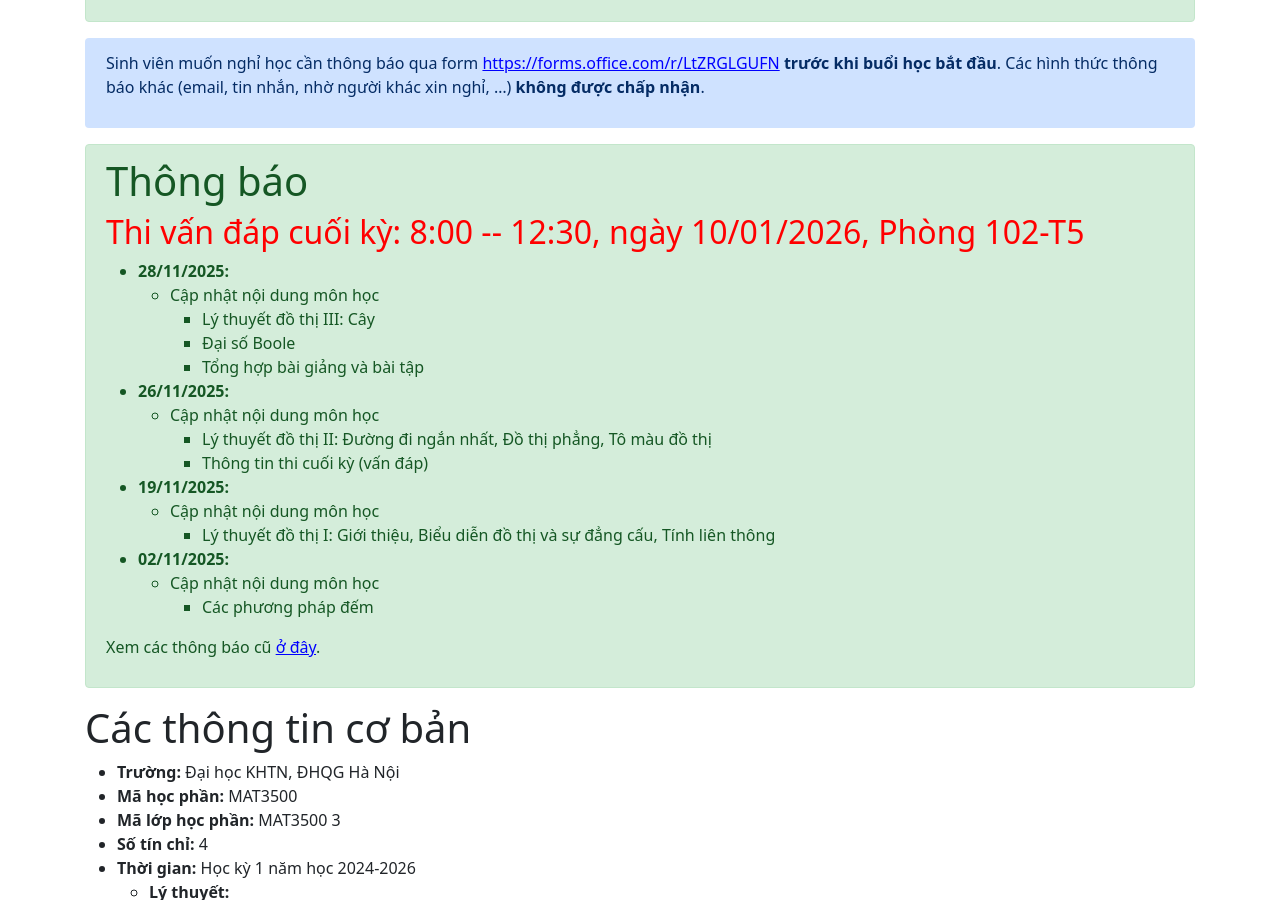
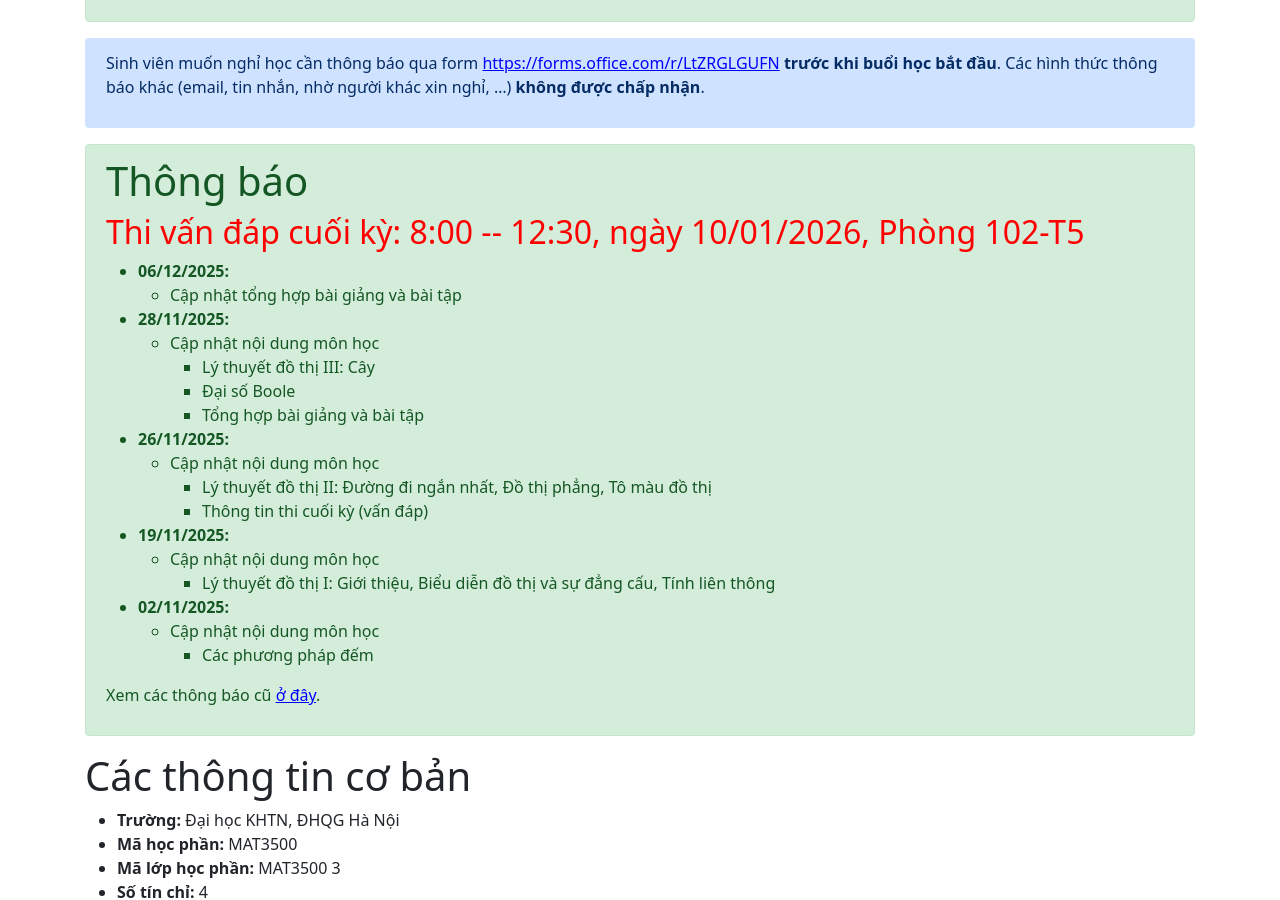
Before and after one commit to hoanganhduc/hoanganhduc.github.io, a Jekyll site: the page built from teaching/VNU-HUS/2025/winter/MAT3500-3/index.md, in a window 1280 px wide and 900 px high, scrolled down 638 px. Built offline with Jekyll 4.4.1, drawn with Linux system fonts in a browser that asks for light colours; nearby versions of some CDN libraries; a style sheet for code colours, icons or effects is not loaded; some of the changed text lies outside the part shown.

Commit message:
Updated @ 2025-12-06  15:01:45 ICT

```diff
--- a/teaching/VNU-HUS/2025/winter/MAT3500-3/index.md
+++ b/teaching/VNU-HUS/2025/winter/MAT3500-3/index.md
@@ -1,7 +1,7 @@
 ---
 layout: default
 title: "VNU-HUS MAT3500: Toán rời rạc"
-last_modified_at: 2025-11-28
+last_modified_at: 2025-12-06
 lang: "vi"
 katex: true
 ---
@@ -32,6 +32,8 @@ Sinh viên muốn nghỉ học cần thông báo qua form [https://forms.office.
 <!-- <h2 style="color:red;">Kiểm tra giữa kỳ: 29/10/2025 (Thứ 4), 07:00 -- 07:50 (Tiết 1), Phòng 105-T5</h2> -->
 <h2 style="color:red;">Thi vấn đáp cuối kỳ: 8:00 -- 12:30, ngày 10/01/2026, Phòng 102-T5</h2>
 
+* **06/12/2025:**
+  * Cập nhật tổng hợp bài giảng và bài tập
 * **28/11/2025:**
   * Cập nhật nội dung môn học
     * Lý thuyết đồ thị III: Cây
```
Also changed, not shown: 2 other files.
